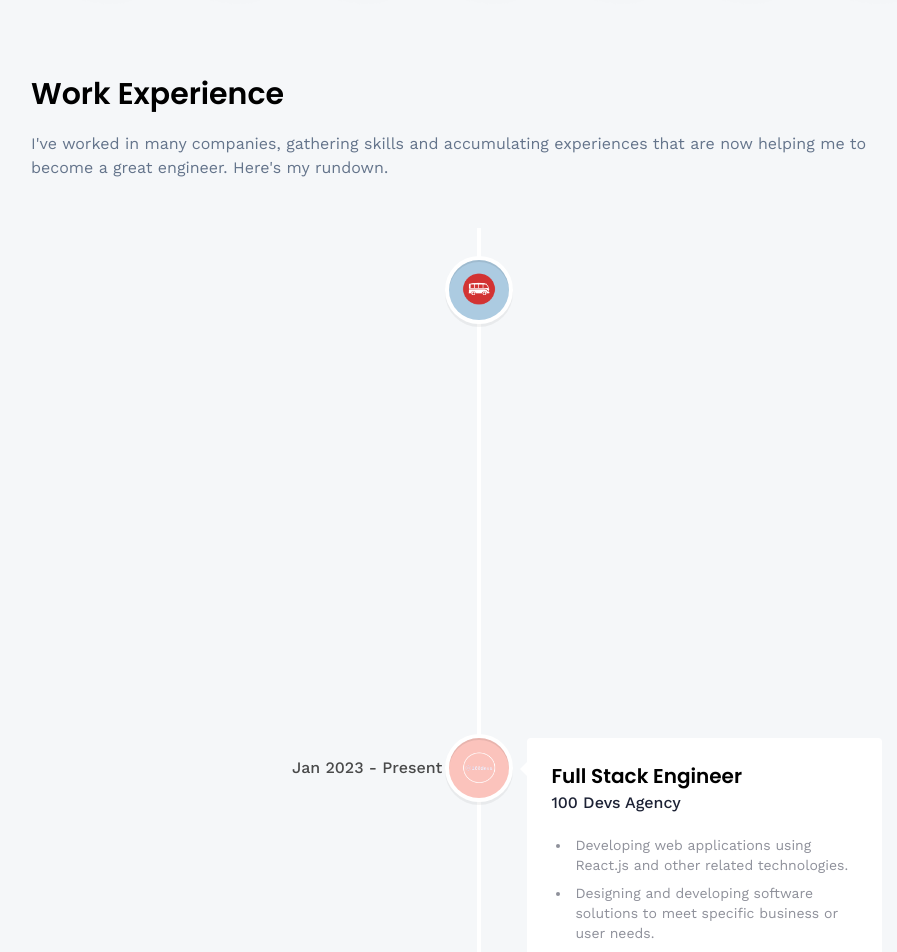
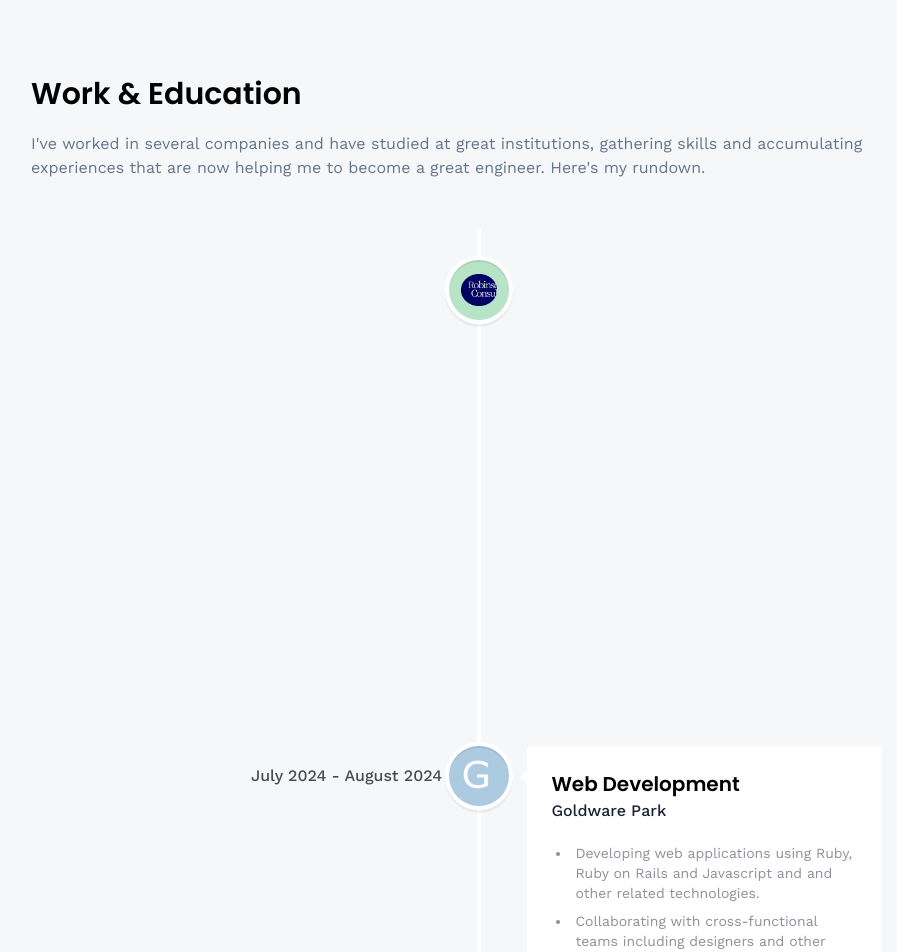
Before and after one commit to GutarManboy1/3DPortfolio, a React (Vite) app: page /about in a window 1280 px wide. Shown: the part 660-1612 px from the top of the page, without its empty margins (161-1058 px from the left). Built offline with nearby package versions, Linux system fonts and the light colour scheme.

Commit message:
added exp and icons/edited history

```diff
--- a/src/constants/index.js
+++ b/src/constants/index.js
@@ -1,4 +1,7 @@
-import { ecc, devs, alc, wagon } from "../assets/images";
+import { ecc, devs, alc, wagon} from "../assets/images";
+import  robinson  from "../assets/images/robinson.png";
+import goldware from "../assets/images/goldware.png";
+
 import {
   car,
   contact,
@@ -88,11 +91,7 @@ export const skills = [
     name: "GitHub",
     type: "Version Control",
   },
-  {
-    imageUrl: express,
-    name: "Express",
-    type: "Backend",
-  },
+
   {
     imageUrl: nextjs,
     name: "Next.js",
@@ -106,11 +105,38 @@ export const skills = [
 ];
 
 export const experiences = [
+
+  {
+    title: "UI/UX Design & Frontend Development",
+    company_name: "Robinson Consulting",
+    icon: robinson,
+    iconBg: "#b7e4c7",
+    date: "September 2024 - January 2025",
+    points: [
+      "Developing UI/UX design and front-end development using Javascript, React and other related technologies.",
+      "Collaborating with a small team of designers and developers to create unique and interesting projects.",
+      "Implementing modern design patterns and best practices.",
+      "Participating in team building activities and contributing to the development of projects.",
+    ],
+  },
   {
     title: "Web Development",
-    company_name: "Le Wagon",
+    company_name: "Goldware Park",
+    icon: goldware,
+    iconBg: "#accbe1",
+    date: "July 2024 - August 2024",
+    points: [
+      "Developing web applications using Ruby, Ruby on Rails and Javascript and and other related technologies.",
+      "Collaborating with cross-functional teams including designers and other developers to create unique and interesting projects.",
+      "Implementing responsive design and ensuring cross-browser compatibility.",
+      "Participating in code reviews and providing constructive feedback to other developers.",
+    ],
+  },
+  {
+    title: "Web Development Education",
+    company_name: "Le Wagon Bootcamp",
     icon: wagon,
-    iconBg: "#accbe1",
+    iconBg: "#b7e4c7",
     date: "January 2024 - March 2024",
     points: [
       "Developing web applications using Ruby, Ruby on Rails and Javascript and and other related technologies.",
@@ -123,7 +149,7 @@ export const experiences = [
     title: "Full Stack Engineer",
     company_name: "100 Devs Agency",
     icon: devs,
-    iconBg: "#fbc3bc",
+    iconBg: "#a2d2ff",
     date: "Jan 2023 - Present",
     points: [
       "Developing web applications using React.js and other related technologies.",
--- a/src/pages/About.jsx
+++ b/src/pages/About.jsx
@@ -37,10 +37,10 @@ const About = () => {
           </div>
 
           <div className='py-16'>
-              <h3 className='subhead-text'>Work Experience</h3>
+              <h3 className='subhead-text'>Work & Education</h3>
 
               <div className='mt-5 flex flex-col gap-3 text-slate-500'>
-                  <p>I've worked in many companies, gathering skills and accumulating experiences that are now helping me to become a great engineer. Here's my rundown.</p>
+                  <p>I've worked in several companies and have studied at great institutions, gathering skills and accumulating experiences that are now helping me to become a great engineer. Here's my rundown.</p>
               </div>
 
               <div className='mt-12 flex'>
```
Also changed, not shown: src/pages/Contact.jsx (+25 -25 lines), src/assets/images/goldware.png (added), src/assets/images/robinson.png (added).
